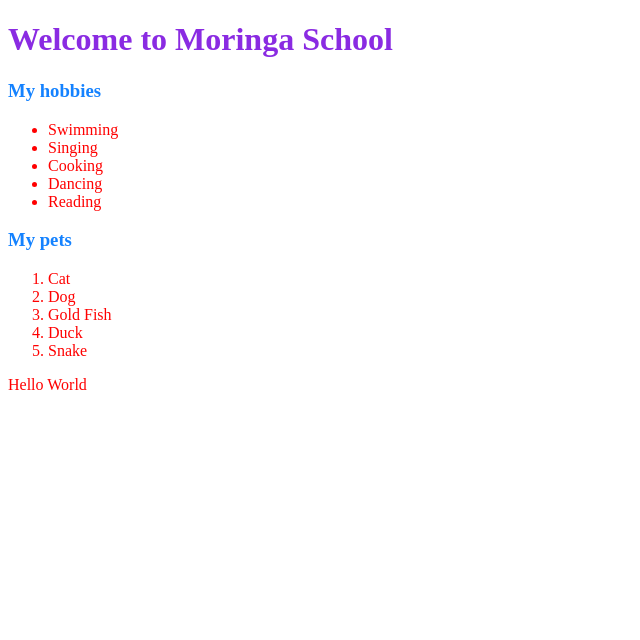
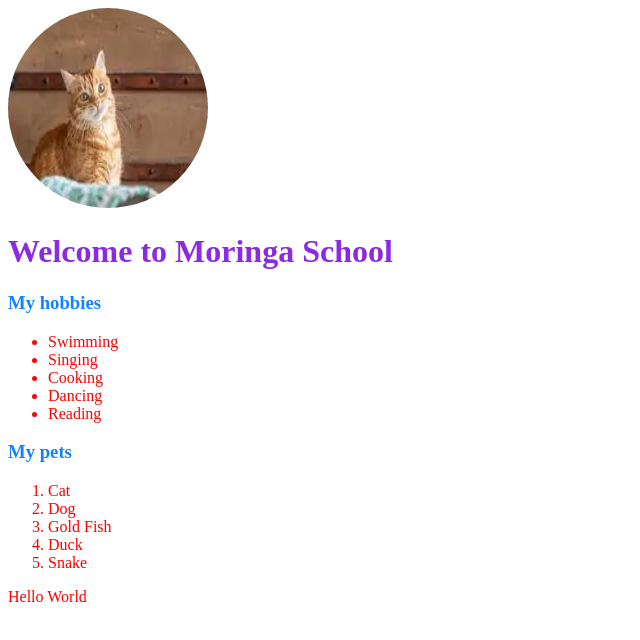
Before and after one commit to Annette0816/example, a plain HTML site: page index.html in a window 1280 px wide. Shown: the whole page, without its empty margins (0-640 px from the left). Drawn offline with Linux system fonts and the light colour scheme.

Commit message:
added new changes

```diff
--- a/css/style.css
+++ b/css/style.css
@@ -6,4 +6,12 @@
 }
 h3{
     color: rgb(20, 130, 255);
+
 }
+
+
+img{
+    height: 200px;
+    width: 200px;
+    border-radius: 50%;
+}
--- a/index.html
+++ b/index.html
@@ -7,6 +7,9 @@
     <link rel="stylesheet" href="css/style.css">
 </head>
 <body>
+    <div>
+        <img src="images/download.webp" alt="Annette">
+    </div>
    <h1>Welcome to Moringa School</h1>
    <h3>My hobbies</h3>
    <ul>
```
Also changed, not shown: images/download.webp (added).
